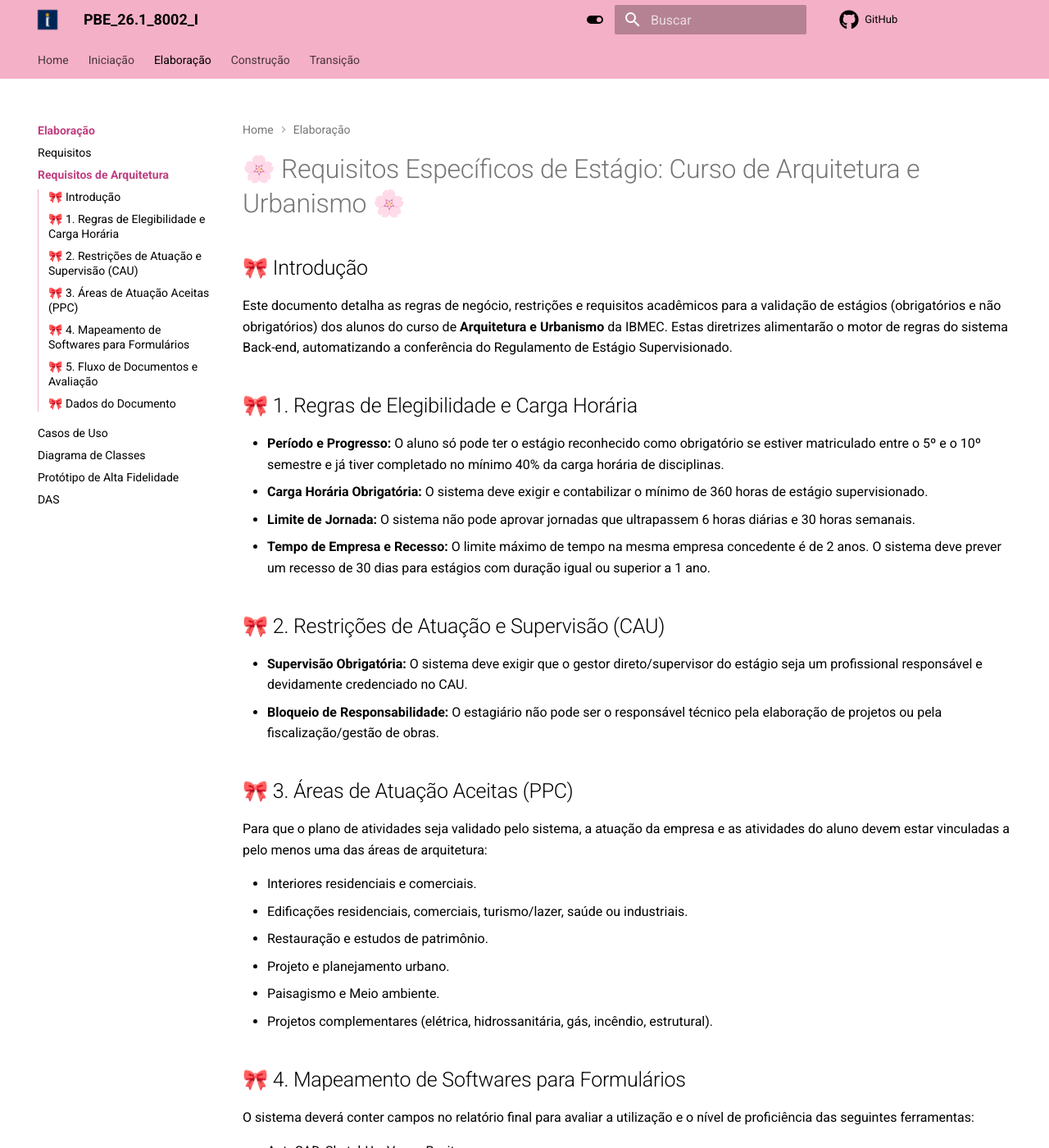
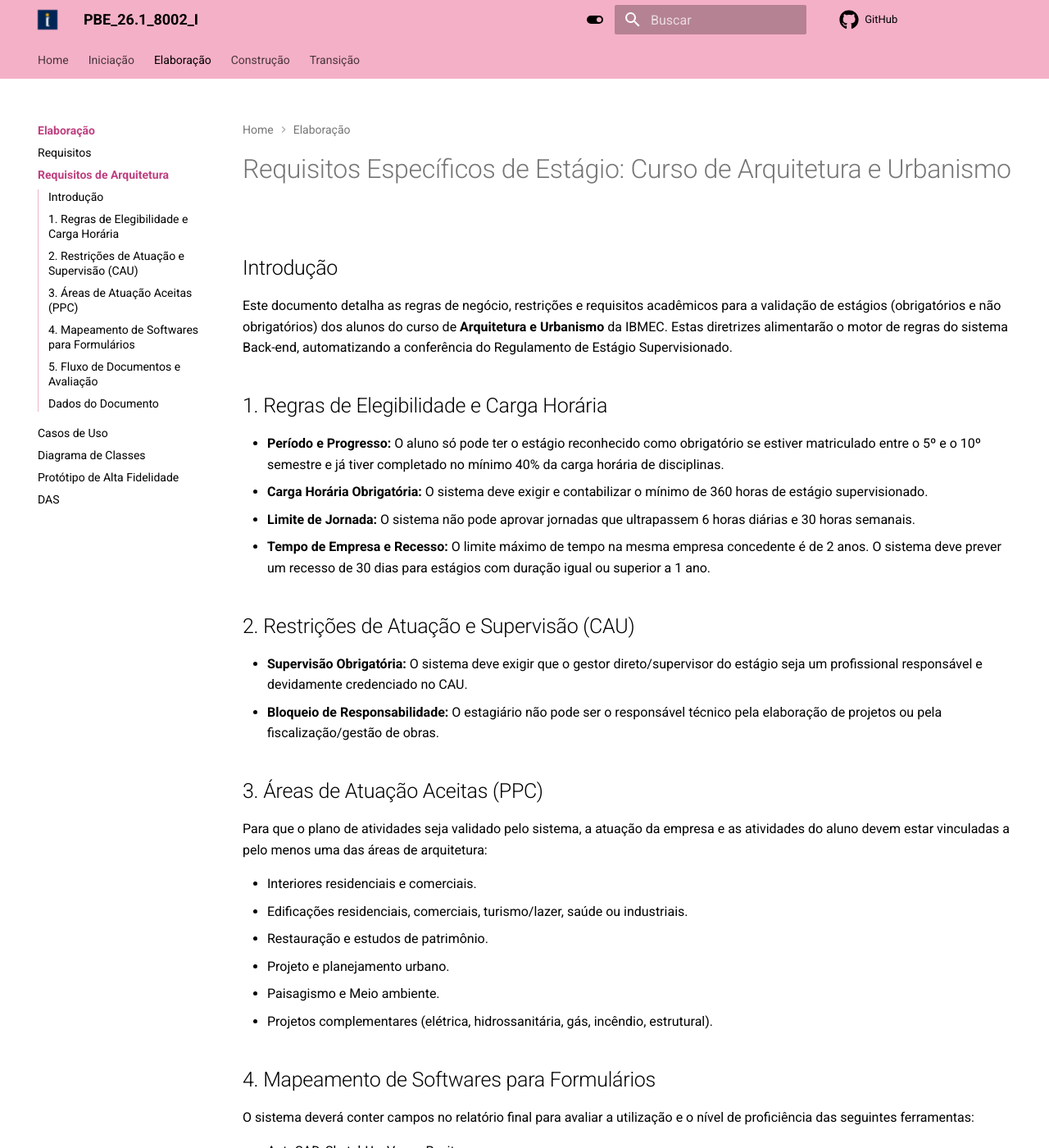
Before and after one commit to Projetos-de-Extensao/PBE_26.1_8002_I, an MkDocs documentation site: the page built from docs/Elaboracao/Requisitos/Requisitos-ArqteUrb.md, in a window 1280 px wide and 1400 px high. Shown: the whole window at 82% size. Built offline with MkDocs 1.6.1 and Material for MkDocs 9.7.7, drawn with Linux system fonts in a browser that asks for light colours; comment, search, counter and statistics services are not loaded; some of the changed text lies outside the part shown.

```diff
--- a/docs/Elaboracao/Requisitos/Requisitos-ArqteUrb.md
+++ b/docs/Elaboracao/Requisitos/Requisitos-ArqteUrb.md
@@ -1,19 +1,19 @@
-# 🌸 Requisitos Específicos de Estágio: Curso de Arquitetura e Urbanismo 🌸
+# Requisitos Específicos de Estágio: Curso de Arquitetura e Urbanismo
 
-## 🎀 Introdução
+## Introdução
 Este documento detalha as regras de negócio, restrições e requisitos acadêmicos para a validação de estágios (obrigatórios e não obrigatórios) dos alunos do curso de **Arquitetura e Urbanismo** da IBMEC. Estas diretrizes alimentarão o motor de regras do sistema Back-end, automatizando a conferência do Regulamento de Estágio Supervisionado.
 
-## 🎀 1. Regras de Elegibilidade e Carga Horária
+## 1. Regras de Elegibilidade e Carga Horária
 - **Período e Progresso:** O aluno só pode ter o estágio reconhecido como obrigatório se estiver matriculado entre o 5º e o 10º semestre e já tiver completado no mínimo 40% da carga horária de disciplinas.
 - **Carga Horária Obrigatória:** O sistema deve exigir e contabilizar o mínimo de 360 horas de estágio supervisionado.
 - **Limite de Jornada:** O sistema não pode aprovar jornadas que ultrapassem 6 horas diárias e 30 horas semanais.
 - **Tempo de Empresa e Recesso:** O limite máximo de tempo na mesma empresa concedente é de 2 anos. O sistema deve prever um recesso de 30 dias para estágios com duração igual ou superior a 1 ano.
 
-## 🎀 2. Restrições de Atuação e Supervisão (CAU)
+## 2. Restrições de Atuação e Supervisão (CAU)
 - **Supervisão Obrigatória:** O sistema deve exigir que o gestor direto/supervisor do estágio seja um profissional responsável e devidamente credenciado no CAU.
 - **Bloqueio de Responsabilidade:** O estagiário não pode ser o responsável técnico pela elaboração de projetos ou pela fiscalização/gestão de obras.
 
-## 🎀 3. Áreas de Atuação Aceitas (PPC)
+## 3. Áreas de Atuação Aceitas (PPC)
 Para que o plano de atividades seja validado pelo sistema, a atuação da empresa e as atividades do aluno devem estar vinculadas a pelo menos uma das áreas de arquitetura:
 
 - Interiores residenciais e comerciais.
@@ -23,20 +23,20 @@ Para que o plano de atividades seja validado pelo sistema, a atuação da empres
 - Paisagismo e Meio ambiente.
 - Projetos complementares (elétrica, hidrossanitária, gás, incêndio, estrutural).
 
-## 🎀 4. Mapeamento de Softwares para Formulários
+## 4. Mapeamento de Softwares para Formulários
 O sistema deverá conter campos no relatório final para avaliar a utilização e o nível de proficiência das seguintes ferramentas:
 
 - AutoCAD, SketchUp, Vray e Revit.
 - Google Earth, QGIS, Promob e Archicad.
 - Word e Excel.
 
-## 🎀 5. Fluxo de Documentos e Avaliação
+## 5. Fluxo de Documentos e Avaliação
 - **Formalização:** O sistema deve gerenciar as assinaturas do Termo de Compromisso de Estágio (entrada) e do Distrato (saída) pelas três partes: IBMEC, empresa e aluno.
 - **Aprovação Acadêmica:** O parecer e avaliação do relatório final devem ser feitos exclusivamente por um professor membro do colegiado do curso e/ou do núcleo docente estruturante.
 
 ---
 
-## 🎀 Dados do Documento
+## Dados do Documento
 | Data | Versão | Descrição | Autor(es) |
 | ------ | ------ | ------ | ------ |
 | 15/04/2026 | 1.0 | Especificação de Requisitos de Arquitetura | Letícia Valladão |
```
